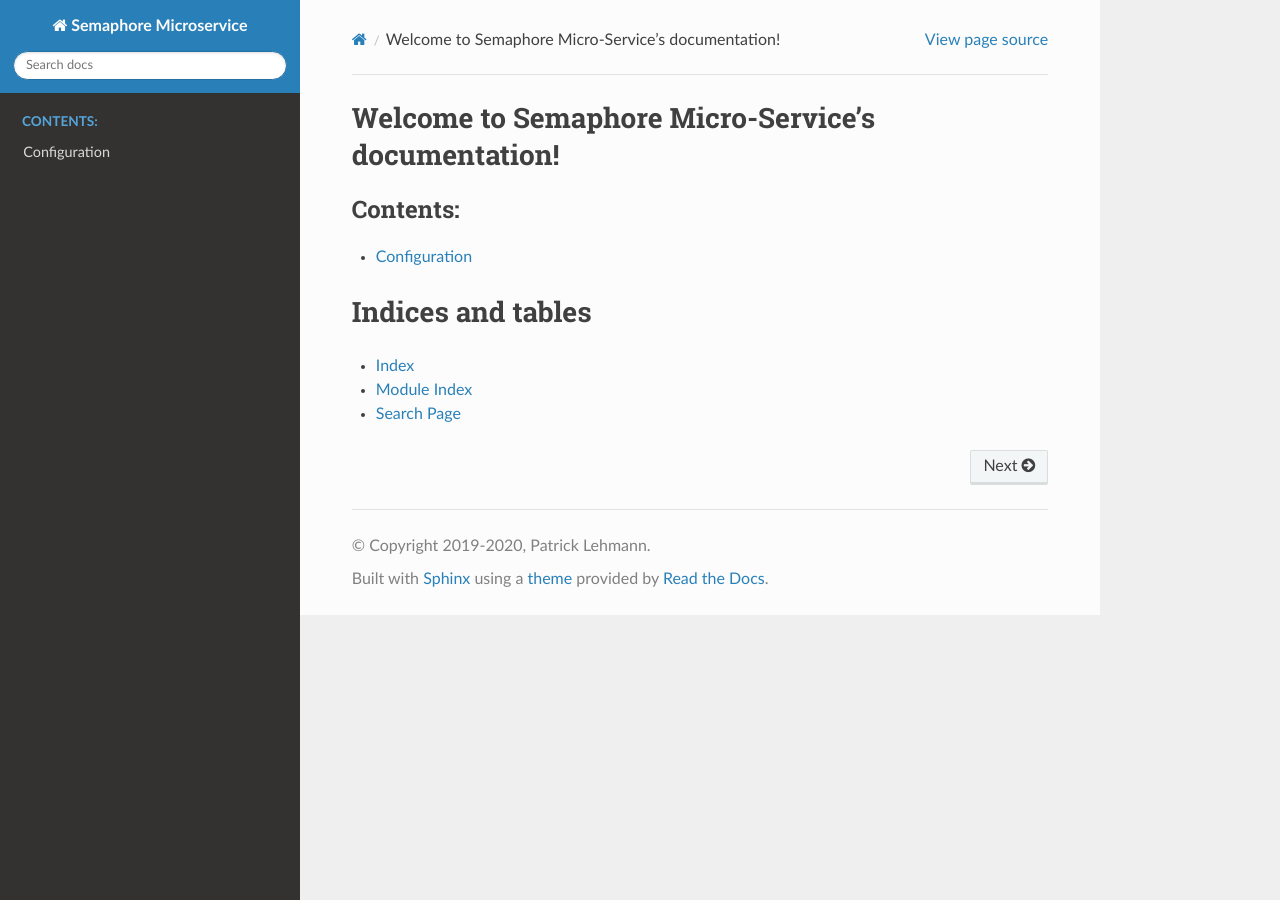
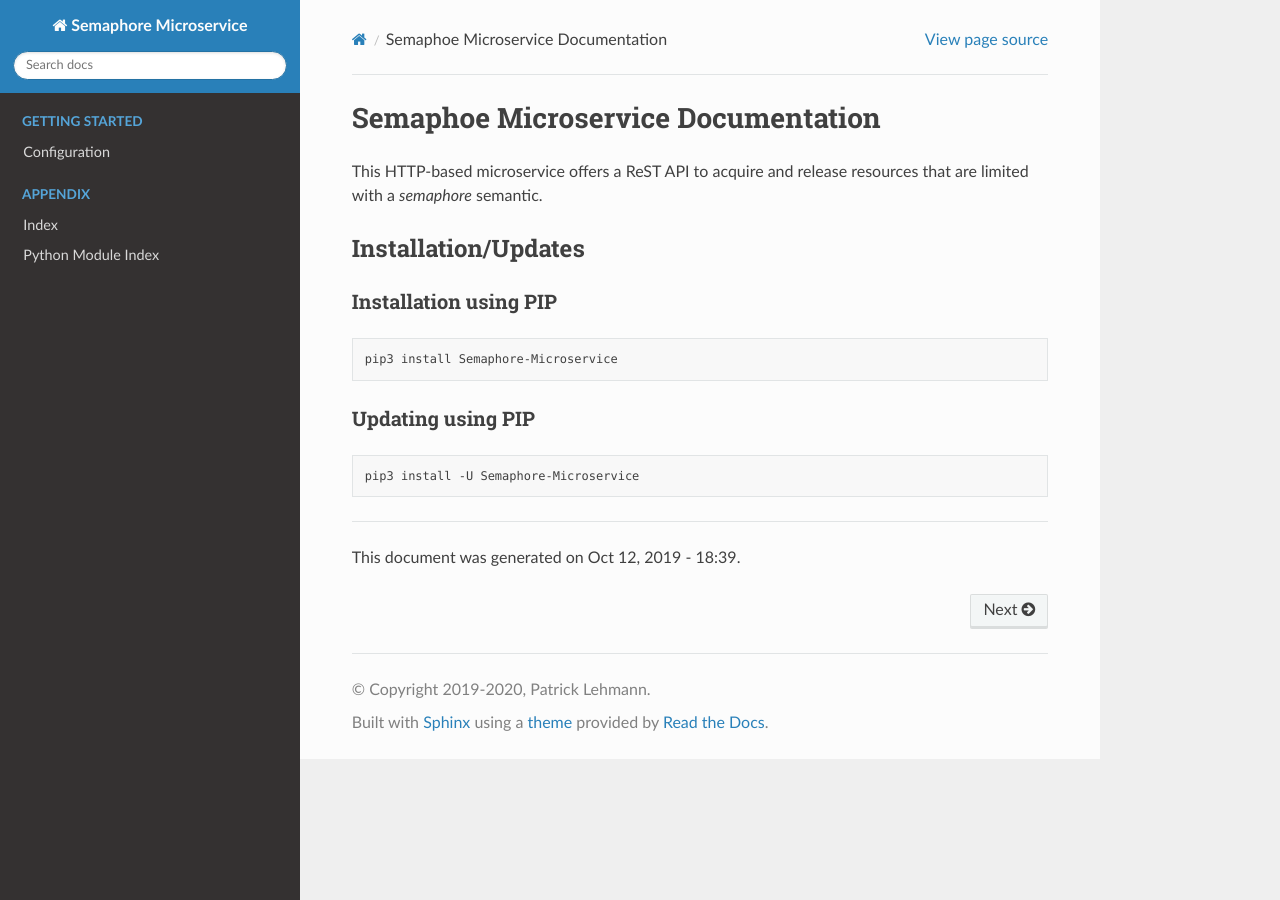
Before and after one commit to Paebbels/Semaphore-Microservice, a Sphinx documentation site: the page built from doc/index.rst, in a window 1280 px wide. Built offline with Sphinx 7.4.7 and the Read the Docs theme 2.0.0, drawn with Linux system fonts in a browser that asks for light colours.

```diff
--- /dev/null
+++ b/doc/genindex.rst
@@ -0,0 +1,4 @@
+.. This file is a placeholder and will be replaced
+
+Index
+#####
--- a/doc/index.rst
+++ b/doc/index.rst
@@ -1,22 +1,52 @@
-.. Semaphore Micro-Service documentation master file, created by
-   sphinx-quickstart on Thu Oct 10 14:11:42 2019.
-   You can adapt this file completely to your liking, but it should at least
-   contain the root `toctree` directive.
+Semaphoe Microservice Documentation
+###################################
 
-Welcome to Semaphore Micro-Service's documentation!
-===================================================
-
-.. toctree::
-   :maxdepth: 2
-   :caption: Contents:
-
-   Configuration.rst
+This HTTP-based microservice offers a ReST API to acquire and release resources
+that are limited with a *semaphore* semantic.
 
 
 
-Indices and tables
+Installation/Updates
+********************
+
+Installation using PIP
+======================
+
+.. code-block:: bash
+
+   pip3 install Semaphore-Microservice
+
+
+Updating using PIP
 ==================
 
-* :ref:`genindex`
-* :ref:`modindex`
-* :ref:`search`
+.. code-block:: bash
+
+   pip3 install -U Semaphore-Microservice
+
+------------------------------------
+
+.. |docdate| date:: %b %d, %Y - %H:%M
+
+.. only:: html
+
+   This document was generated on |docdate|.
+
+.. toctree::
+   :caption: Getting Started
+   :hidden:
+
+   Configuration
+
+.. toctree::
+   :caption: Classes
+   :hidden:
+
+
+
+.. toctree::
+   :caption: Appendix
+   :hidden:
+
+   genindex
+   py-modindex
--- /dev/null
+++ b/doc/py-modindex.rst
@@ -0,0 +1,4 @@
+.. This file is a placeholder and will be replaced
+
+Python Module Index
+###################
--- /dev/null
+++ b/doc/requirements.txt
@@ -0,0 +1,3 @@
+-r ../requirements.txt
+sphinx>=2.2
+sphinx-rtd-theme
```
Also changed, not shown: .readthedocs.yml (added), .travis.yml (added), LICENSE.md (added).
